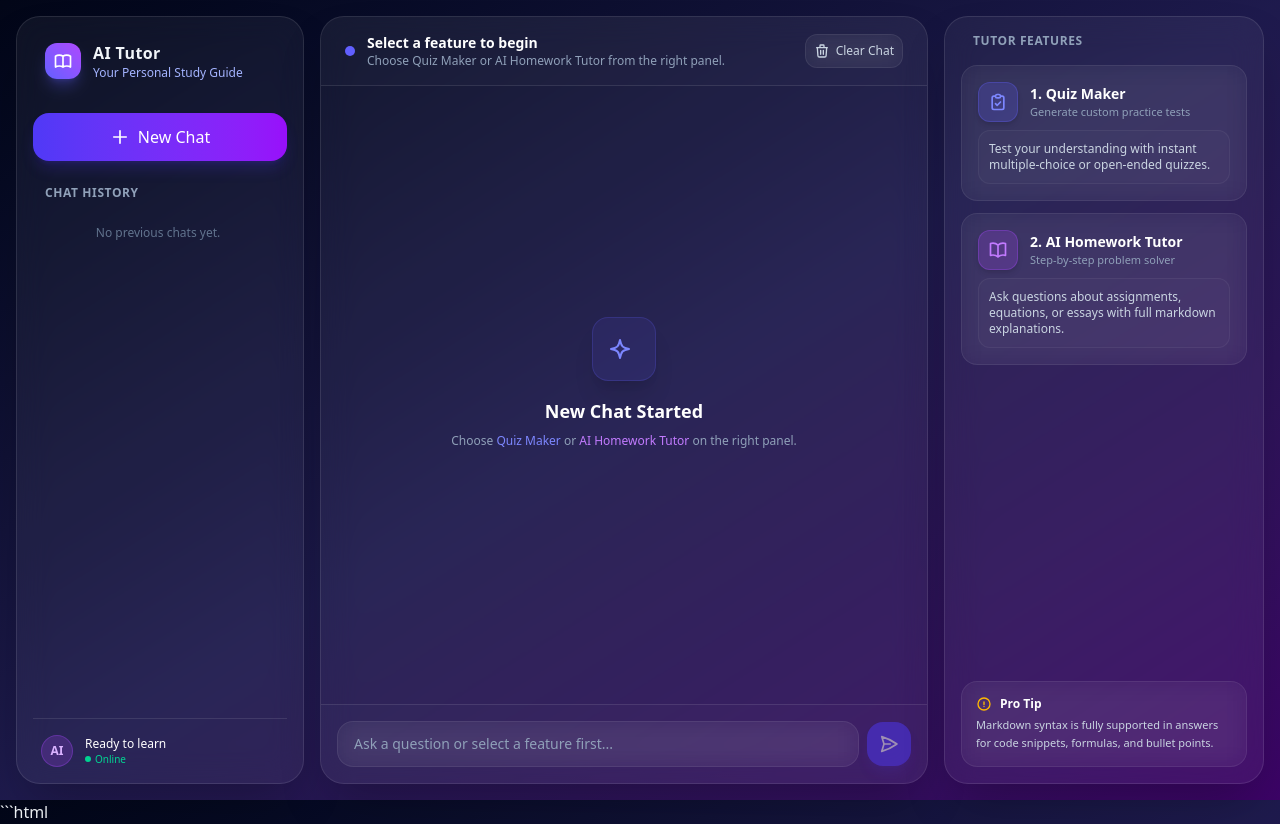
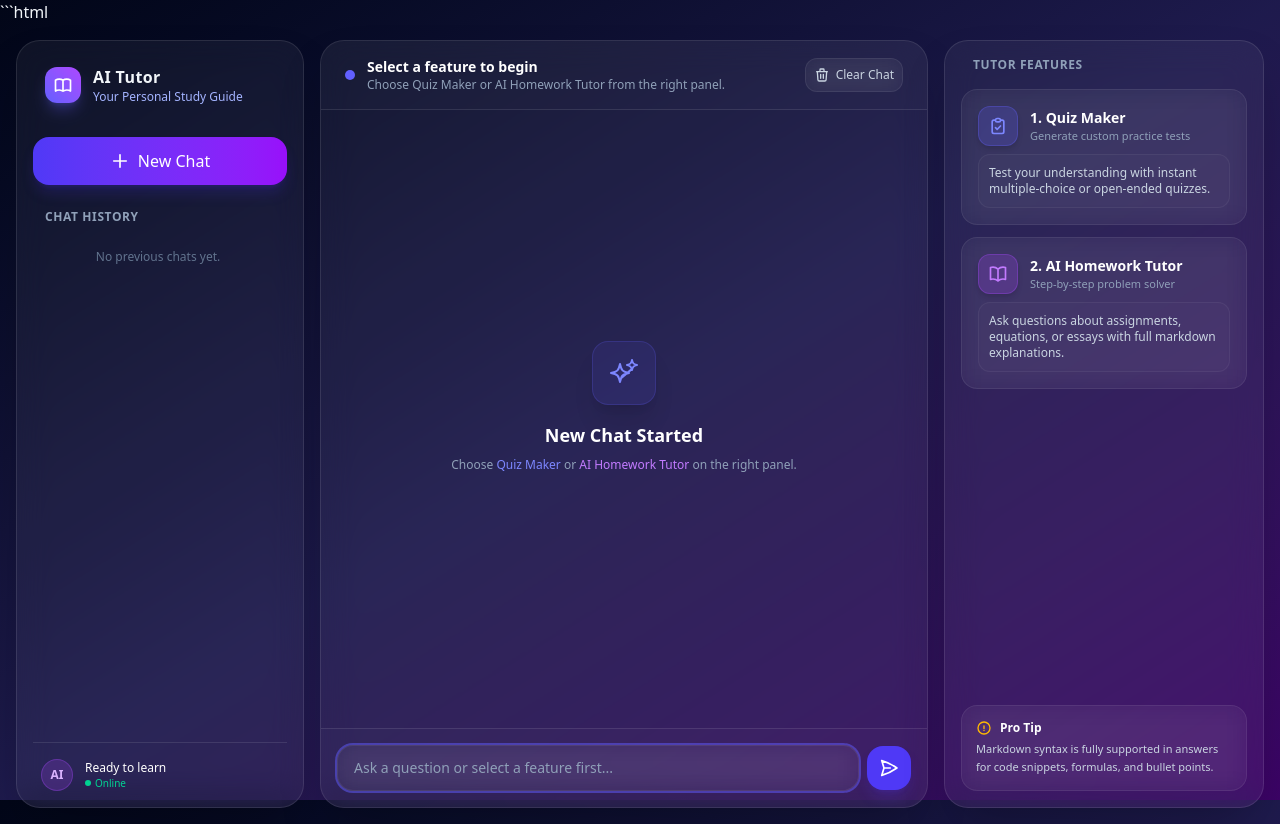
Before and after one commit to rehan-iiui/Home, a website: page index.html in a window 1280 px wide. Both pictures are taken after a click on the button "New Chat". Drawn offline with nearby package versions, Linux system fonts and the light colour scheme.

Commit message:
Update index.html

````diff
--- a/index.html
+++ b/index.html
@@ -1,3 +1,4 @@
+```html
 <!DOCTYPE html>
 <html lang="en">
 <head>
@@ -135,7 +136,7 @@
                 <div class="h-9 w-9 rounded-xl bg-gradient-to-tr from-indigo-500 to-purple-500 flex items-center justify-center shadow-lg shadow-indigo-500/30">
                     <svg class="w-5 h-5 text-white" fill="none" stroke="currentColor" stroke-width="2" viewBox="0 0 24 24">
                         <path stroke-linecap="round" stroke-linejoin="round"
-                            d="M12 6.253v13m0-13C10.832 5.477 9.246 5 7.5 5S4.168 5.477 3 6.253v13C4.168 18.477 5.754 18 7.5 18s3.332.477 4.5 1.253m0-13C13.168 5.477 14.754 5 16.5 5c1.747 0 3.332.477 4.5 1.253v13C19.832 18.477 18.247 18 16.5 18c-1.746 0-3.332.477-4.5 1.253">
+                            d="M12 6.253v13m0-13C10.832 5.477 9.246 5 7.5 5S4.168 5.477 3 6.253v13C4.168 18.477 5.754 18 7.5 18s3.332.867 4.5 1.253m0-13C13.168 5.477 14.754 5 16.5 5c1.747 0 3.332.477 4.5 1.253v13C19.832 18.477 18.247 18 16.5 18c-1.746 0-3.332.867-4.5 1.253">
                         </path>
                     </svg>
                 </div>
@@ -164,8 +165,6 @@
 
                 <div id="history-list"
                     class="space-y-1 overflow-y-auto max-h-[calc(100vh-280px)] pr-1">
-
-                    <!-- Real history items can be added here later -->
 
                     <div id="empty-history"
                         class="px-3 py-4 text-xs text-slate-500 text-center">
@@ -297,14 +296,12 @@
                     placeholder="Ask a question or select a feature first..."
                     class="flex-1 glass-card px-4 py-3 rounded-2xl text-sm text-white placeholder-slate-400 focus:outline-none focus:ring-2 focus:ring-indigo-500/50 transition-all"
                     autocomplete="off"
-                    disabled
                 />
 
                 <button
                     type="submit"
                     id="send-btn"
-                    class="bg-indigo-600 hover:bg-indigo-500 text-white p-3 rounded-2xl transition-all shadow-lg shadow-indigo-600/20 disabled:opacity-50 disabled:cursor-not-allowed cursor-pointer"
-                    disabled>
+                    class="bg-indigo-600 hover:bg-indigo-500 text-white p-3 rounded-2xl transition-all shadow-lg shadow-indigo-600/20 disabled:opacity-50 disabled:cursor-not-allowed cursor-pointer">
 
                     <svg class="w-5 h-5" fill="none" stroke="currentColor" stroke-width="2" viewBox="0 0 24 24">
                         <path stroke-linecap="round" stroke-linejoin="round"
@@ -455,7 +452,6 @@
 </div>
 
 
-```html
 <script>
 
     let currentFeature = null;
@@ -476,6 +472,9 @@
         const userInput = document.getElementById("user-input");
         const sendBtn = document.getElementById("send-btn");
 
+        /*
+         * INPUT IS ALWAYS ENABLED
+         */
         userInput.disabled = false;
         sendBtn.disabled = false;
 
@@ -638,14 +637,7 @@
 
 
         /*
-         * Never blindly use response.json().
-         *
-         * This protects against errors such as:
-         *
-         * Unexpected token <
-         * Unexpected token T
-         *
-         * when Vercel returns HTML or plain text.
+         * Protect against HTML/plain-text Vercel errors.
          */
 
         if (
@@ -844,9 +836,7 @@
             message.toLowerCase();
 
 
-        // =========================
         // INVALID JSON
-        // =========================
 
         if (
             lower.includes("invalid_json_response") ||
@@ -866,9 +856,7 @@ Please check your Vercel deployment and \`api/chat.js\`.
         }
 
 
-        // =========================
         // REPLICATE AUTHENTICATION
-        // =========================
 
         if (
             lower.includes("401") ||
@@ -891,9 +879,7 @@ Your secret Replicate token should stay on the server and should NOT be placed i
         }
 
 
-        // =========================
         // FORBIDDEN
-        // =========================
 
         if (
             lower.includes("403") ||
@@ -910,9 +896,7 @@ Please check your Replicate account, token permissions, and selected model.
         }
 
 
-        // =========================
         // RATE LIMIT
-        // =========================
 
         if (
             lower.includes("429") ||
@@ -931,9 +915,7 @@ Please wait a little and try again.
         }
 
 
-        // =========================
         // MODEL NOT FOUND
-        // =========================
 
         if (
             lower.includes("404") ||
@@ -951,9 +933,7 @@ Please check the Replicate model name in \`api/chat.js\`.
         }
 
 
-        // =========================
         // SERVER ERRORS
-        // =========================
 
         if (
             lower.includes("500") ||
@@ -972,9 +952,7 @@ Please try again in a moment.
         }
 
 
-        // =========================
         // NETWORK
-        // =========================
 
         if (
             lower.includes("network_error") ||
@@ -992,9 +970,7 @@ Check your internet connection and make sure your Vercel deployment is online.
         }
 
 
-        // =========================
         // MISSING TOKEN
-        // =========================
 
         if (
             lower.includes("missing_api_key") ||
@@ -1014,9 +990,7 @@ Keep the secret token out of this HTML file.
         }
 
 
-        // =========================
         // INVALID API DATA
-        // =========================
 
         if (
             lower.includes("invalid_api_data")
@@ -1032,9 +1006,7 @@ Please check the Replicate model configuration in \`api/chat.js\`.
         }
 
 
-        // =========================
         // EMPTY RESPONSE
-        // =========================
 
         if (
             lower.includes("empty_server_response")
@@ -1050,9 +1022,7 @@ Please try again.
         }
 
 
-        // =========================
         // GENERIC AI ERROR
-        // =========================
 
         if (
             lower.includes("ai_request_failed")
@@ -1068,9 +1038,7 @@ Please try again in a moment.
         }
 
 
-        // =========================
         // DEFAULT
-        // =========================
 
         return `
 ### Something went wrong
@@ -1099,11 +1067,16 @@ If the problem continues, check your Vercel deployment logs and the \`api/chat.j
             document.getElementById("send-btn");
 
 
+        /*
+         * Only disable while AI is responding.
+         * Otherwise the input stays usable.
+         */
+
         input.disabled =
-            loading || !currentFeature;
+            loading;
 
         button.disabled =
-            loading || !currentFeature;
+            loading;
 
 
         if (loading) {
@@ -1193,7 +1166,7 @@ If the problem continues, check your Vercel deployment logs and the \`api/chat.j
 
                         <path stroke-linecap="round"
                             stroke-linejoin="round"
-                            d="M9.813 15.904L9 18.75l-.813-2.846a4.5 4.5 0 00-3.09-3.09L2.25 12l2.846-.813a4.5 4.5 0 003.09-3.09L9 5.25l.813 2.846a4.5 4.5 0 003.09 3.09L15.75 12l-2.846.813a4.5 4.5 0 00-3.09 3.09z">
+                            d="M9.813 15.904L9 18.75l-.813-2.846a4.5 4.5 0 00-3.09-3.09L2.25 12l2.846-.813a4.5 4.5 0 003.09-3.09L9 5.25l.813 2.846a4.5 4.5 0 003.09 3.09L15.75 12l-2.846.813a4.5 4.5 0 00-3.09 3.09L18.259 8.715L18 9.75l-.259-1.035a3.375 3.375 0 00-2.455-2.456L14.25 6l1.036-.259a3.375 3.375 0 002.455-2.456L18 2.25l.259 1.035a3.375 3.375 0 002.456 2.456L21.75 6l-1.035.259a3.375 3.375 0 00-2.456 2.456z">
                         </path>
 
                     </svg>
@@ -1229,14 +1202,25 @@ If the problem continues, check your Vercel deployment logs and the \`api/chat.j
         document.getElementById("current-mode-indicator").className =
             "h-2.5 w-2.5 rounded-full bg-indigo-500";
 
+
+        /*
+         * IMPORTANT:
+         * Keep the input and send button enabled.
+         */
+
         document.getElementById("user-input").disabled =
-            true;
+            false;
 
         document.getElementById("user-input").value =
             "";
 
+        document.getElementById("user-input").placeholder =
+            "Ask a question or select a feature first...";
+
         document.getElementById("send-btn").disabled =
-            true;
+            false;
+
+        document.getElementById("user-input").focus();
     }
 
 
@@ -1364,5 +1348,6 @@ If the problem continues, check your Vercel deployment logs and the \`api/chat.j
         });
 
 </script>
+
 </body>
 </html>
````
